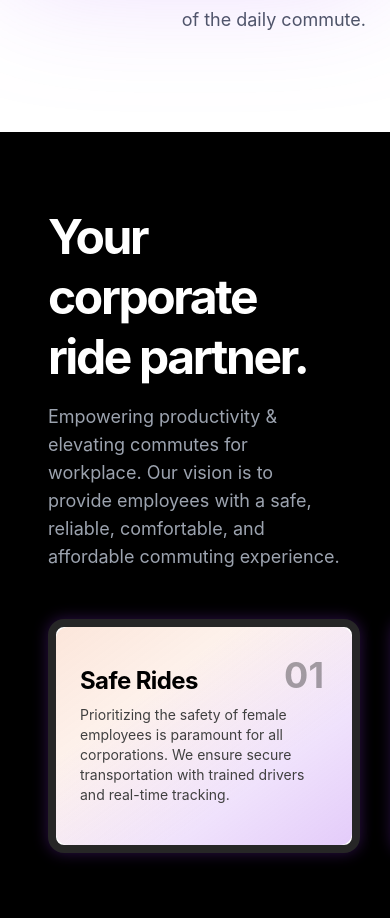
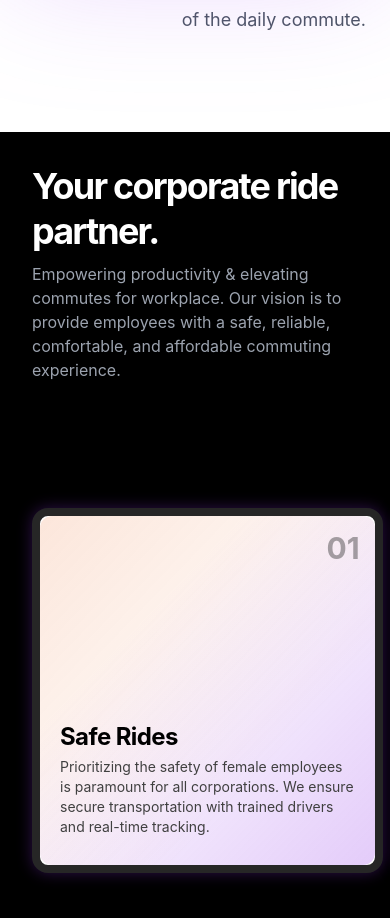
Before and after one commit to Punit-Dethe/triply, a React (Vite) app: page / in a window 390 px wide. Shown: the part 1845-2763 px from the top of the page. Built offline with nearby package versions, Linux system fonts and the light colour scheme.

Commit message:
Update Features.jsx

```diff
--- a/src/components/Features.jsx
+++ b/src/components/Features.jsx
@@ -72,29 +72,29 @@ const Features = () => {
   return (
     <section ref={targetRef} className="relative h-[300vh] bg-black text-white">
       <div className="sticky top-0 h-screen overflow-hidden flex flex-col justify-center">
-        {/* Text Content */}
-        <div ref={textContainerRef} className="w-full max-w-6xl mx-auto px-12 z-10">
+        {/* Text Content - Added more top padding */}
+        <div ref={textContainerRef} className="w-full max-w-6xl mx-auto px-8 md:px-12 z-10 pt-8 md:pt-10 mb-6 md:mb-8">
             <div className="flex flex-col md:flex-row justify-between items-start">
-                <h2 className="text-5xl md:text-7xl font-bold tracking-tighter leading-tight max-w-lg">
+                <h2 className="text-4xl md:text-5xl lg:text-7xl font-bold tracking-tighter leading-tight max-w-lg">
                     Your corporate ride partner.
                 </h2>
-                <p className="text-gray-400 mt-4 md:mt-2 max-w-xs text-lg">
+                <p className="text-gray-400 mt-2 md:mt-2 max-w-xs text-base md:text-lg">
                     Empowering productivity & elevating commutes for workplace. Our vision is to provide employees with a safe, reliable, comfortable, and affordable commuting experience.
                 </p>
             </div>
         </div>
 
         {/* Horizontal Scroll Section Wrapper */}
-        <div ref={viewportRef} className="w-full overflow-x-hidden">
+        <div ref={viewportRef} className="w-full overflow-x-hidden flex-grow">
           <motion.div
             ref={motionDivRef}
             style={{ x, paddingLeft: dynamicPaddingLeft, paddingRight: dynamicPaddingLeft }}
-            className="flex gap-8 py-12 md:py-16 w-max"
+            className="flex gap-4 md:gap-8 py-6 md:py-12 w-max h-full"
           >
               {features.map((feature, index) => (
-                <div key={index} className="relative shrink-0">
+                <div key={index} className="relative shrink-0 h-full flex items-center">
                   <div
-                    className="relative w-[80vw] md:w-[60vw] lg:w-[45vw] max-w-[800px] h-auto aspect-[4/3] rounded-2xl flex flex-col justify-end p-6 md:p-8 bg-white border-8 border-neutral-800 shadow-xl overflow-hidden"
+                    className="relative w-[90vw] md:w-[60vw] lg:w-[45vw] max-w-[800px] h-[70%] rounded-2xl flex flex-col justify-end p-5 md:p-8 bg-white border-8 border-neutral-800 shadow-xl overflow-hidden"
                     style={{
                       boxShadow: '0 0 15px rgba(146, 51, 234, 0.31), 0 0 30px rgba(0, 0, 0, 0.1)'
                     }}
@@ -106,13 +106,13 @@ const Features = () => {
                     }}></div>
 
                     {/* Number indicator in top right */}
-                    <div className="absolute top-4 right-4 md:top-8 md:right-8 w-16 h-16 md:w-20 md:h-20 flex items-center justify-center">
-                      <span className="text-4xl md:text-5xl font-bold text-neutral-800 opacity-40">0{index + 1}</span>
+                    <div className="absolute top-2 right-2 md:top-8 md:right-8 w-12 h-12 md:w-20 md:h-20 flex items-center justify-center">
+                      <span className="text-3xl md:text-5xl font-bold text-neutral-800 opacity-40">0{index + 1}</span>
                     </div>
 
                     {/* Content aligned to bottom left */}
-                    <div className="relative z-10 max-w-md text-left mb-4">
-                      <h3 className="text-2xl sm:text-3xl md:text-4xl font-bold text-black tracking-tight mb-2 md:mb-4">{feature.title}</h3>
+                    <div className="relative z-10 max-w-md text-left mb-2 md:mb-4">
+                      <h3 className="text-2xl sm:text-3xl md:text-4xl font-bold text-black tracking-tight mb-1 md:mb-4">{feature.title}</h3>
                       <p className="text-sm sm:text-base md:text-lg text-neutral-700">{feature.description}</p>
                     </div>
                   </div>
```
